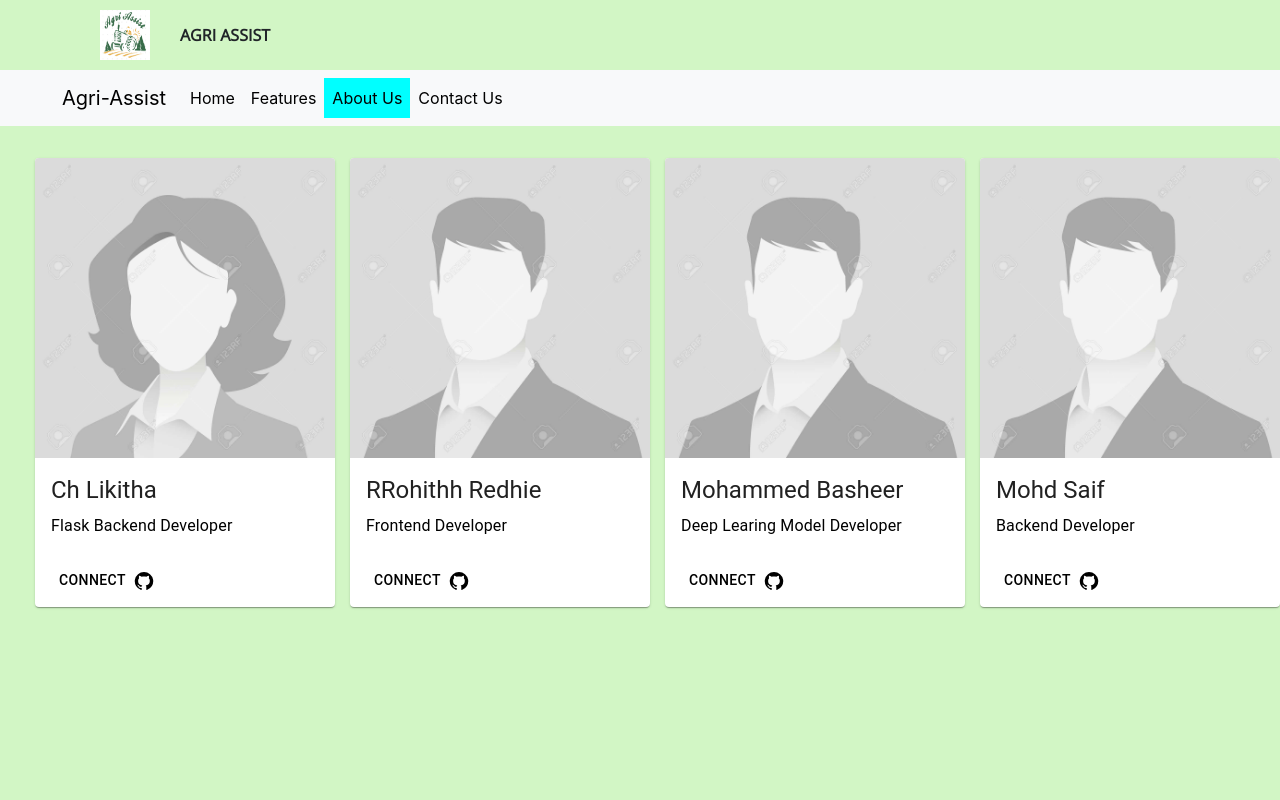
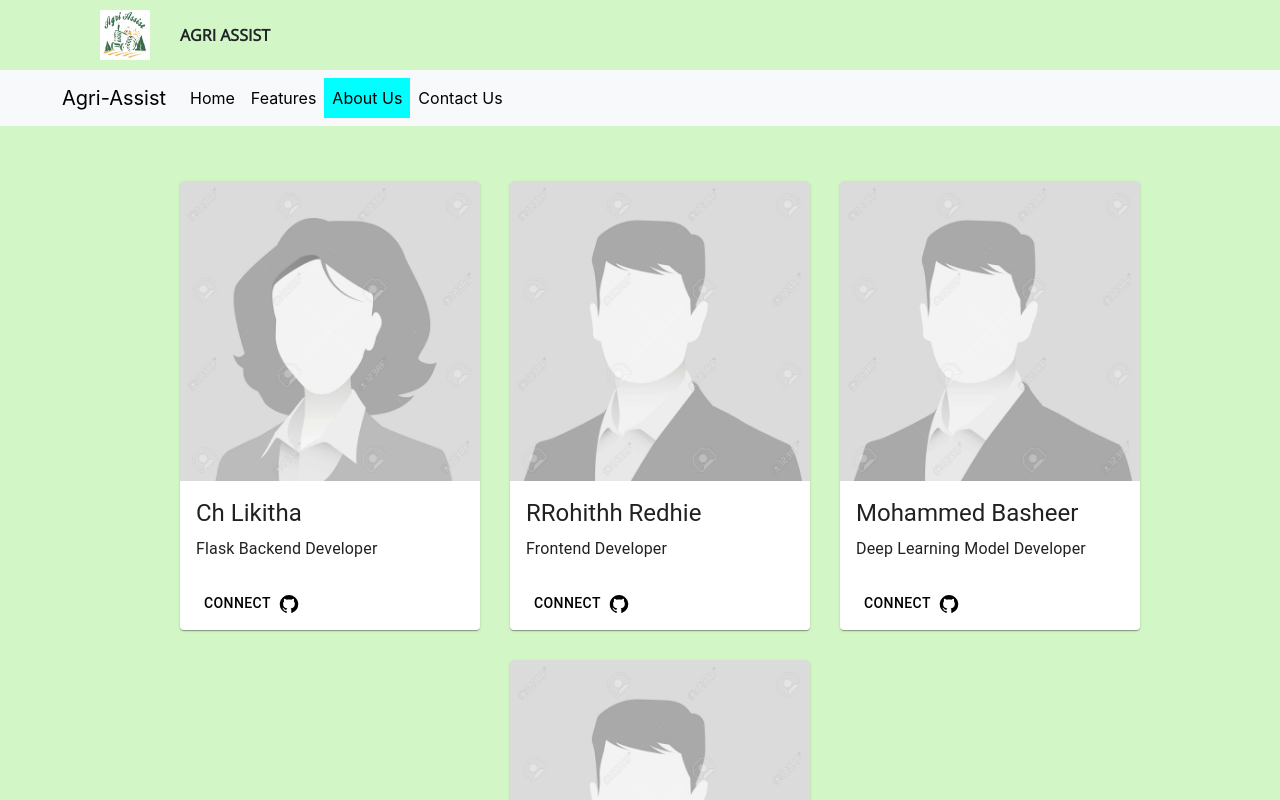
Before and after one commit to Tanisha26g/VedicVortex, a React (Create React App) app in the folder Agri-Assist-Project-main/frontend/: page /aboutus in a window 1280 px wide. Shown: the top 800 px of the page. Built offline with nearby package versions, Linux system fonts and the light colour scheme.

Commit message:
Updated AboutUs.jsx

```diff
--- a/Agri-Assist-Project-main/frontend/src/Components/AboutUs.jsx
+++ b/Agri-Assist-Project-main/frontend/src/Components/AboutUs.jsx
@@ -1,122 +1,55 @@
 import React from 'react';
-import Card from '@mui/material/Card';
-import CardContent from '@mui/material/CardContent';
-import CardMedia from '@mui/material/CardMedia';
-import { Button, CardActionArea, CardActions, Typography, Grid } from '@mui/material';
-import maleProfile from '../Images/male-profile.jpg';
-import femaleProfile from '../Images/female-profile.jpg';
-import GitHubIcon from '@mui/icons-material/GitHub';
+import { Card, CardContent, CardMedia, CardActionArea, CardActions, Button, Typography, Grid } from '@mui/material';
+import { GitHub as GitHubIcon } from '@mui/icons-material';
 import { createTheme, ThemeProvider } from '@mui/material/styles';
 import NavbarFinal from './NavbarFinal';
+import maleAvatar from '../Images/male-profile.jpg';
+import femaleAvatar from '../Images/female-profile.jpg';
+
+const teamMembers = [
+    { name: 'Ch Likitha', role: 'Flask Backend Developer', img: femaleAvatar },
+    { name: 'RRohithh Redhie', role: 'Frontend Developer', img: maleAvatar },
+    { name: 'Mohammed Basheer', role: 'Deep Learning Model Developer', img: maleAvatar },
+    { name: 'Mohd Saif', role: 'Backend Developer', img: maleAvatar },
+];
+
 function AboutUs() {
     const theme = createTheme();
     return (
         <>
             <NavbarFinal />
-
             <ThemeProvider theme={theme}>
-                <Grid container xs={10} md={12} direction="column" sx={{ paddingTop: "40px", marginLeft: "20px" }} spacing={1} justify="center">
-                    <Grid container spacing={0} justify="center" alignItems="center">
-                        <Card sx={{ maxWidth: 300, marginLeft: "15px", marginBottom: "20px" }}>
+                <Grid container justifyContent="center" sx={{ paddingTop: '40px', marginX: '20px' }}>
+                    {teamMembers.map((member, index) => (
+                        <Card key={index} sx={{ maxWidth: 300, margin: '15px' }}>
                             <CardActionArea>
-                                <CardMedia
-                                    component="img"
-                                    height="300"
-                                    image={femaleProfile}
-                                    alt="green iguana"
-                                />
+                                <CardMedia component="img" height="300" image={member.img} alt={member.name} />
                                 <CardContent>
-                                    <Typography gutterBottom variant="h5" component="div">
-                                        Ch Likitha
+                                    <Typography variant="h5" gutterBottom>
+                                        {member.name}
                                     </Typography>
-                                    <Typography variant="body1" color="black">
-                                        Flask Backend Developer
+                                    <Typography variant="body1" color="textPrimary">
+                                        {member.role}
                                     </Typography>
                                 </CardContent>
                             </CardActionArea>
                             <CardActions>
-                                <a href="https://github.com/MohdSaif-1807" style={{ textDecoration: "none" }} target="_blank">
-                                    <Button variant="outlined" endIcon={<GitHubIcon />} style={{ borderColor: "white", color: "black" }}>
-                                        CONNECT
-                                    </Button></a>
+                                <Button
+                                    variant="outlined"
+                                    endIcon={<GitHubIcon />}
+                                    href="https://github.com/MohdSaif-1807"
+                                    target="_blank"
+                                    sx={{ borderColor: 'white', color: 'black', textDecoration: 'none' }}
+                                >
+                                    CONNECT
+                                </Button>
                             </CardActions>
                         </Card>
-                        <Card sx={{ maxWidth: 300, marginLeft: "15px", marginBottom: "20px" }}>
-                            <CardActionArea>
-                                <CardMedia
-                                    component="img"
-                                    height="300"
-                                    image={maleProfile}
-                                    alt="green iguana"
-                                />
-                                <CardContent>
-                                    <Typography gutterBottom variant="h5" component="div">
-                                        RRohithh Redhie
-                                    </Typography>
-                                    <Typography variant="body1" color="black">
-                                        Frontend Developer
-                                    </Typography>
-                                </CardContent>
-                            </CardActionArea>
-                            <CardActions>
-                                <a href="https://github.com/MohdSaif-1807" style={{ textDecoration: "none" }} target="_blank">
-                                    <Button variant="outlined" endIcon={<GitHubIcon />} style={{ borderColor: "white", color: "black" }}>
-                                        CONNECT
-                                    </Button></a>
-                            </CardActions>
-                        </Card>
-                        <Card sx={{ maxWidth: 300, marginLeft: "15px", marginBottom: "20px" }}>
-                            <CardActionArea>
-                                <CardMedia
-                                    component="img"
-                                    height="300"
-                                    image={maleProfile}
-                                    alt="green iguana"
-                                />
-                                <CardContent>
-                                    <Typography gutterBottom variant="h5" component="div">
-                                        Mohammed Basheer
-                                    </Typography>
-                                    <Typography variant="body1" color="black">
-                                        Deep Learing Model Developer
-                                    </Typography>
-                                </CardContent>
-                            </CardActionArea>
-                            <CardActions>
-                                <a href="https://github.com/MohdSaif-1807" style={{ textDecoration: "none" }} target="_blank">
-                                    <Button variant="outlined" endIcon={<GitHubIcon />} style={{ borderColor: "white", color: "black" }}>
-                                        CONNECT
-                                    </Button></a>
-                            </CardActions>
-                        </Card>
-                        <Card sx={{ maxWidth: 300, marginLeft: "15px", marginBottom: "20px" }}>
-                            <CardActionArea>
-                                <CardMedia
-                                    component="img"
-                                    height="300"
-                                    image={maleProfile}
-                                    alt="green iguana"
-                                />
-                                <CardContent>
-                                    <Typography gutterBottom variant="h5" component="div">
-                                        Mohd Saif
-                                    </Typography>
-                                    <Typography variant="body1" color="black">
-                                        Backend Developer
-                                    </Typography>
-                                </CardContent>
-                            </CardActionArea>
-                            <CardActions>
-                                <a href="https://github.com/MohdSaif-1807" style={{ textDecoration: "none" }} target="_blank">
-                                    <Button variant="outlined" endIcon={<GitHubIcon />} style={{ borderColor: "white", color: "black" }}>
-                                        CONNECT
-                                    </Button></a>
-                            </CardActions>
-                        </Card>
-                    </Grid>
+                    ))}
                 </Grid>
             </ThemeProvider>
         </>
-    )
+    );
 }
+
 export default AboutUs;
```
